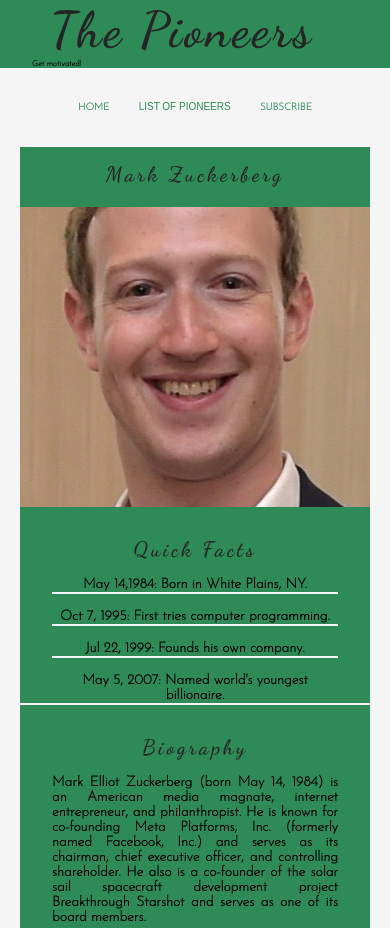
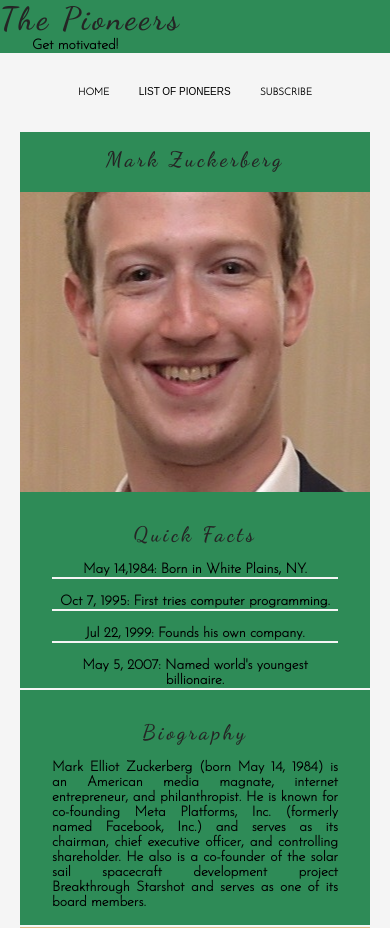
Before and after one commit to HaimanotA/the--pioneers, a plain HTML site: page index.html in a window 390 px wide. Shown: the top 928 px of the page. Drawn offline with Linux system fonts and the light colour scheme.

```diff
--- a/assets/css/style.css
+++ b/assets/css/style.css
@@ -36,7 +36,7 @@
 a:visited,
 a:active,
 .dropbtn {
-    color: seagreen;
+    color: black;
 }
 
 /** styling the header **/
@@ -57,14 +57,13 @@
 
 
 /**styling the navigation bar **/
-
 .nav-bar {
     text-align: center;
     text-transform: uppercase;
     padding: 1rem;
 }
 
-nav{
+nav {
     padding: 0;
     font-size: 1.0em;
     height: 45px;
@@ -195,7 +194,6 @@
 }
 
 /* The container <div> - needed to position the dropdown content */
-
 .dropdown {
     position: relative;
     display: inline-block;
@@ -229,7 +227,6 @@
 /** Media queries **/
 
 /** for larger to medium screen sizes, 1200px wide and below **/
-
 @media screen and (max-width: 1200px) {
     #celebs {
         margin: 0 auto;
@@ -239,14 +236,13 @@
 
     #header {
         margin-right: 2rem;
-        margin-left:2rem;
+        margin-left: 2rem;
     }
 
 
     #left-block,
     #right-block {
         width: 100%;
-        /**  float: left; **/
     }
 
     #hero-image1,
@@ -275,8 +271,6 @@
 
 
     /** for medium screen sizes, 1024ppx wide and below **/
-
-
     @media screen and (max-width: 1024px) {
 
         #celebs {
@@ -291,18 +285,21 @@
             line-height: 5px;
         }
 
-       body{
-        font-size: 14px;
-    }
+        body {
+            font-size: 14px;
+        }
 
         footer {
             font-size: 10px;
             margin: auto 0;
         }
 
+        #logo {
+            font-size: 2rem;
+            margin: auto 0;
+        }
 
         #header {
-            font-size: 8px;
             margin: auto 0;
         }
     }
```
Also changed, not shown: index.html (+1 -1 lines), confirmation.html (line endings or trailing spaces), documentation/Readme2.png (added), documentation/readme1.png (added), documentation/readme3.png (added), documentation/readme4.png (added), documentation/readme5.png (added), documentation/readme6.png (added), 1 other file.
